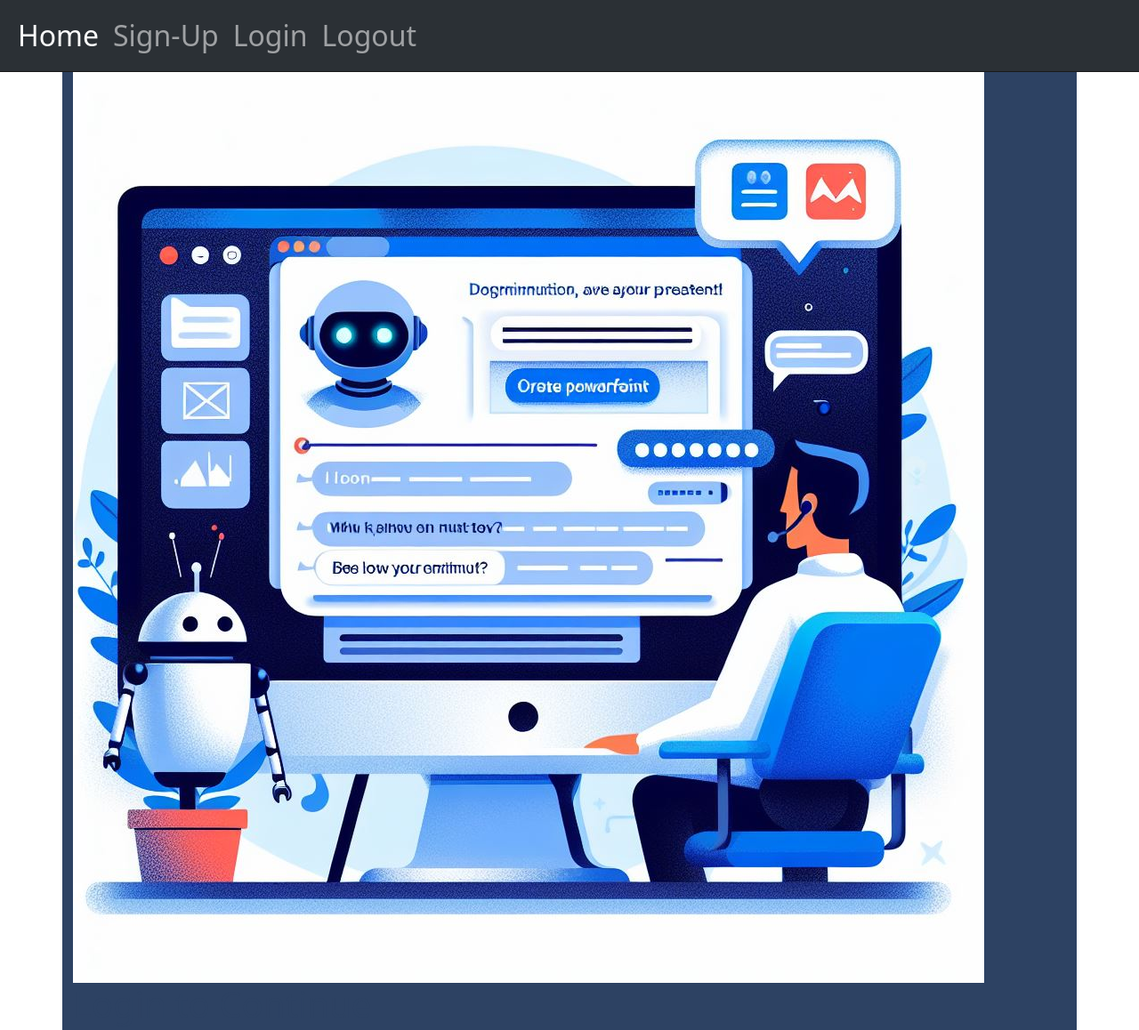
After one commit to dmcmenamin/MScProject, a Flask app: template templates/chatbot.html in a window 1280 px wide. The commit adds this page. Shown: the top 1158 px of the page at 89% size. Run offline with Flask 3, Linux system fonts and the light colour scheme; the template is opened without the code that fills it, so the values that code supplies are empty; parts of the project's set-up code (start-up, migrations or seed data) failed here and were passed over.

Commit message:
Working on Front End

```diff
--- a/static/CSS/style.css
+++ b/static/CSS/style.css
@@ -1,8 +1,30 @@
 /**************** CSS ****************/
 /* Main */
-
 
 /* ID */
 
 
 /* Class */
+.container {
+    background-color: #2D4263;
+    color: #2D4263;
+    margin-left: 0;
+    margin-right: 0;
+    padding: 0;
+    width: 10%;
+}
+
+.index-table {
+    background-color: #2D4263;
+    margin: 0;
+    width: 100%;
+}
+
+.logo {
+    float: left;
+}
+.navbar {
+    background-color: #191919;
+    border-bottom: 1px solid #191919;
+    font-size: 32px;
+}
--- /dev/null
+++ b/templates/chatbot.html
@@ -0,0 +1,44 @@
+<!DOCTYPE html>
+<!--suppress JSUnresolvedLibraryURL -->
+<html lang="en">
+<head>
+    <title>Home Page</title>
+    <link rel="stylesheet" type="text/css" href="../static/CSS/style.css">
+    <link href="https://cdn.jsdelivr.net/npm/bootstrap@5.3.2/dist/css/bootstrap.min.css"
+          rel="stylesheet" integrity="sha384-T3c6CoIi6uLrA9TneNEoa7RxnatzjcDSCmG1MXxSR1GAsXEV/Dwwykc2MPK8M2HN"
+          crossorigin="anonymous">
+</head>
+<body>
+<nav class="navbar navbar-expand-lg bg-body-tertiary" data-bs-theme="dark">
+  <div class="container-fluid">
+    <button class="navbar-toggler" type="button" data-bs-toggle="collapse" data-bs-target="#navbarNavAltMarkup" aria-controls="navbarNavAltMarkup" aria-expanded="false" aria-label="Toggle navigation">
+      <span class="navbar-toggler-icon"></span>
+    </button>
+    <div class="collapse navbar-collapse" id="navbarNavAltMarkup">
+      <div class="navbar-nav">
+        <a class="nav-link active" aria-current="page" href="index.html">Home</a>
+        <a class="nav-link" href="#">Sign-Up</a>
+        <a class="nav-link" href="Chatbot">Login</a>
+        <a class="nav-link" href="#">Logout</a>
+      </div>
+    </div>
+  </div>
+</nav>
+    <div class="container">
+        <div class="row">
+            <div class="col-sm-12">
+                <img src="../static/Images/Front_Page.jpg" alt="Logo" class="logo">
+            </div>
+        </div>
+        <div class="row">
+            <div class="col-sm-12">
+                <h1 class="title">Login to Continue</h1>
+            </div>
+        </div>
+        <div class="chatbot">
+            <iframe height="430" width="350" src="https://bot.dialogflow.com/37af1759-6ca2-46db-a49c-a166e7ade3ca"></iframe>
+        </div>
+    </div>
+
+</body>
+</html>
```
Also changed, not shown: templates/index.html (+23 -6 lines), static/Images/Front_Page.jpg (added).
